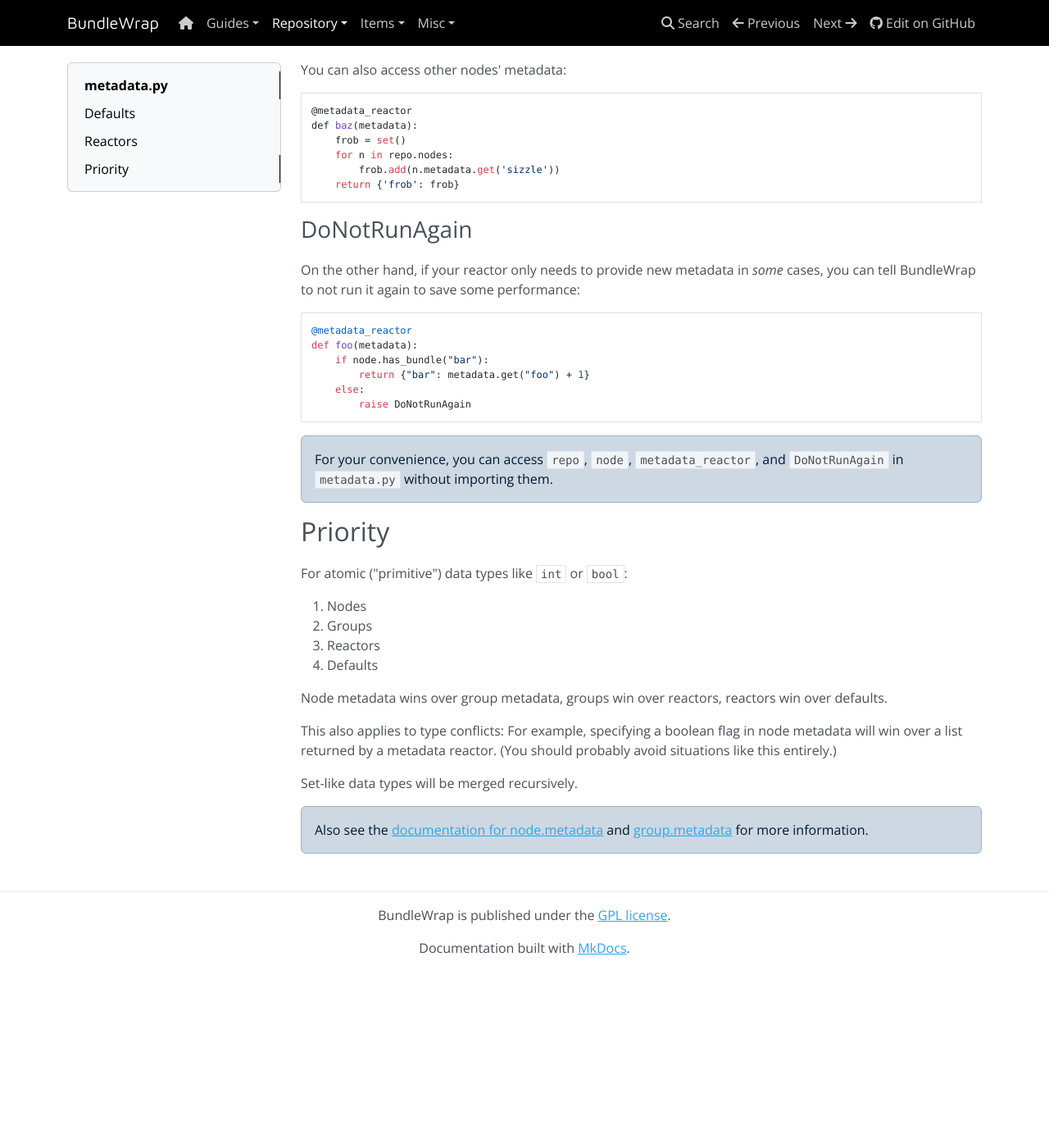
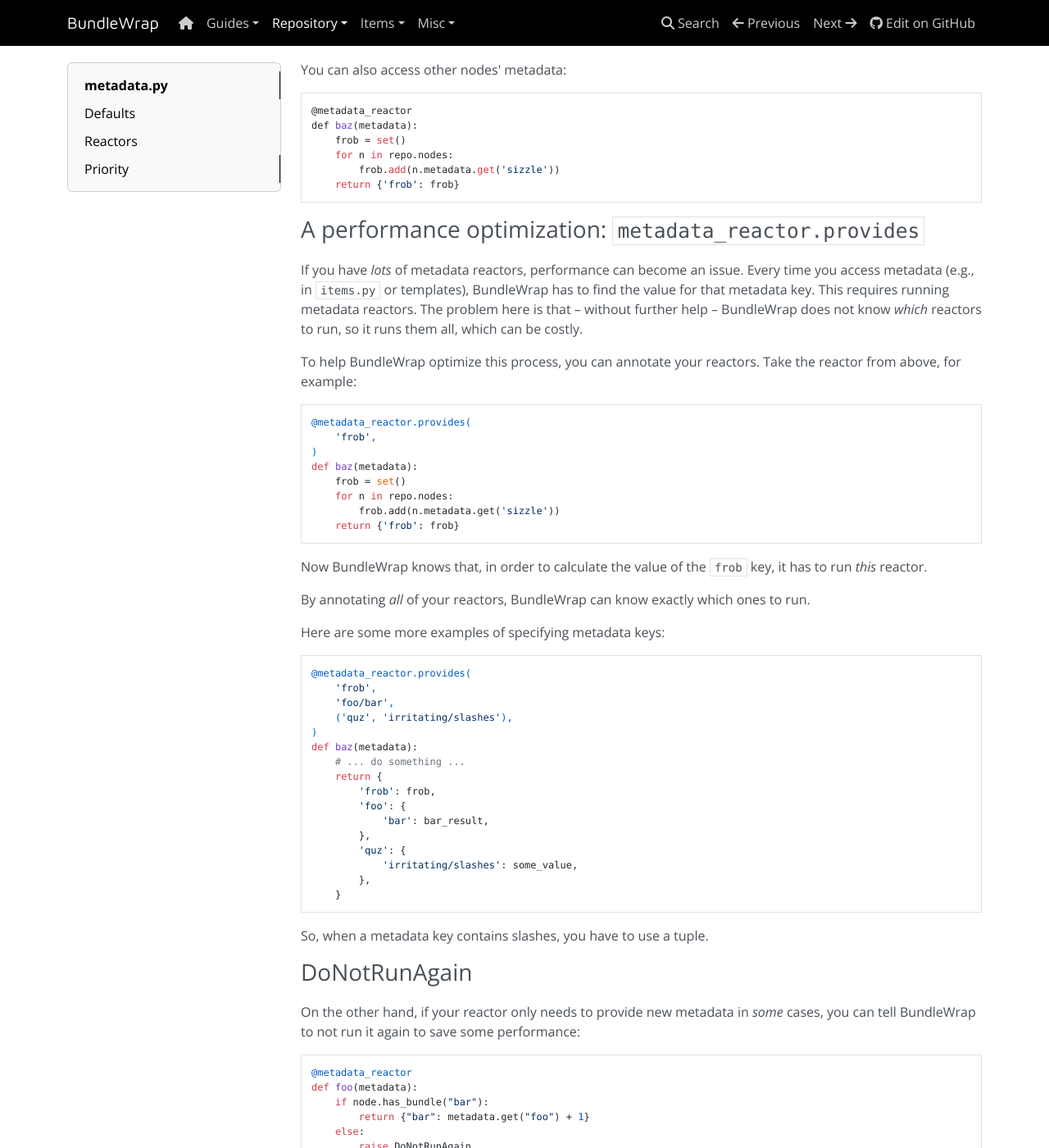
Before and after one commit to bundlewrap/bundlewrap, an MkDocs documentation site: the page built from docs/content/repo/metadata.py.md, in a window 1280 px wide and 1400 px high, scrolled down 1082 px. Shown: the whole window at 82% size. Built offline with MkDocs 1.6.1, drawn with Linux system fonts in a browser that asks for light colours; nearby versions of some CDN libraries; before the commit the page ends 2266 px from its top, so only the background shows below that.

Commit message:
docs/metadata: Explain metadata_reactor.provides
CC #769.

```diff
--- a/docs/content/repo/metadata.py.md
+++ b/docs/content/repo/metadata.py.md
@@ -40,6 +40,47 @@
 	    return {'frob': frob}
 
 
+### A performance optimization: <code>metadata_reactor.provides</code>
+
+If you have *lots* of metadata reactors, performance can become an issue. Every time you access metadata (e.g., in `items.py` or templates), BundleWrap has to find the value for that metadata key. This requires running metadata reactors. The problem here is that – without further help – BundleWrap does not know *which* reactors to run, so it runs them all, which can be costly.
+
+To help BundleWrap optimize this process, you can annotate your reactors. Take the reactor from above, for example:
+
+	@metadata_reactor.provides(
+	    'frob',
+	)
+	def baz(metadata):
+	    frob = set()
+	    for n in repo.nodes:
+	        frob.add(n.metadata.get('sizzle'))
+	    return {'frob': frob}
+
+Now BundleWrap knows that, in order to calculate the value of the `frob` key, it has to run *this* reactor.
+
+By annotating *all* of your reactors, BundleWrap can know exactly which ones to run.
+
+Here are some more examples of specifying metadata keys:
+
+	@metadata_reactor.provides(
+	    'frob',
+	    'foo/bar',
+	    ('quz', 'irritating/slashes'),
+	)
+	def baz(metadata):
+	    # ... do something ...
+	    return {
+	        'frob': frob,
+	        'foo': {
+	            'bar': bar_result,
+	        },
+	        'quz': {
+	            'irritating/slashes': some_value,
+	        },
+	    }
+
+So, when a metadata key contains slashes, you have to use a tuple.
+
+
 ### DoNotRunAgain
 
 On the other hand, if your reactor only needs to provide new metadata in *some* cases, you can tell BundleWrap to not run it again to save some performance:
```
